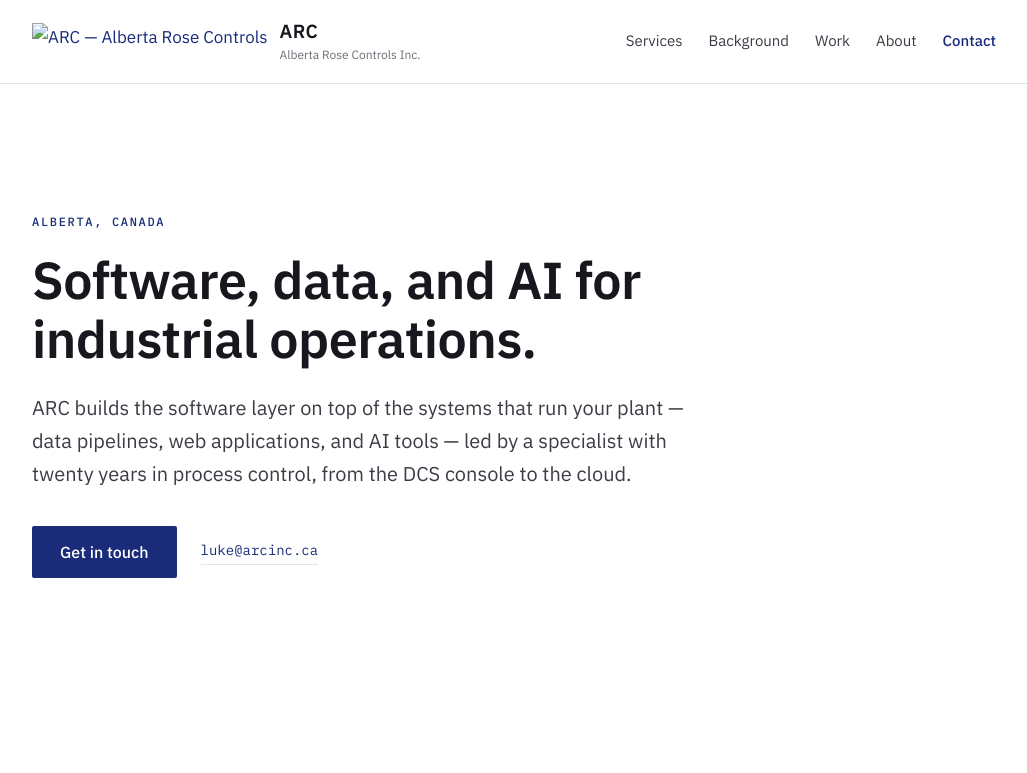
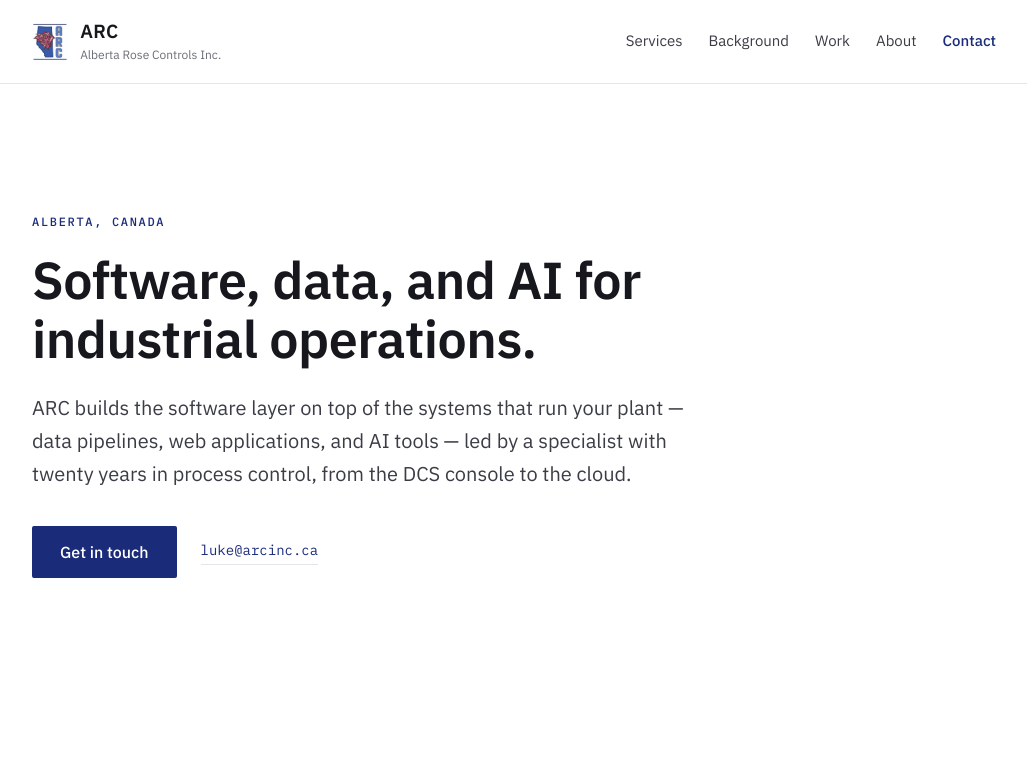
Before and after one commit to magoocas/arc-website, a plain HTML site: page www/index.html in a window 1280 px wide. Shown: the top 773 px of the page, without its empty margins (126-1153 px from the left). Drawn offline with Linux system fonts and the light colour scheme.

Commit message:
rename logo to logo.jpg
Co-Authored-By: Claude Sonnet 4.6 <noreply@anthropic.com>

```diff
--- a/www/index.html
+++ b/www/index.html
@@ -248,7 +248,7 @@
 <header>
   <div class="wrap header-inner">
     <a class="brand" href="#top">
-      <img src="alberta_rose_control_logo.jpg" alt="ARC — Alberta Rose Controls">
+      <img src="logo.jpg" alt="ARC — Alberta Rose Controls">
       <span class="brand-text">
         <span class="arc">ARC</span><br>
         <span class="full">Alberta Rose Controls Inc.</span>
```
Also changed, not shown: www/logo.jpg (added).
